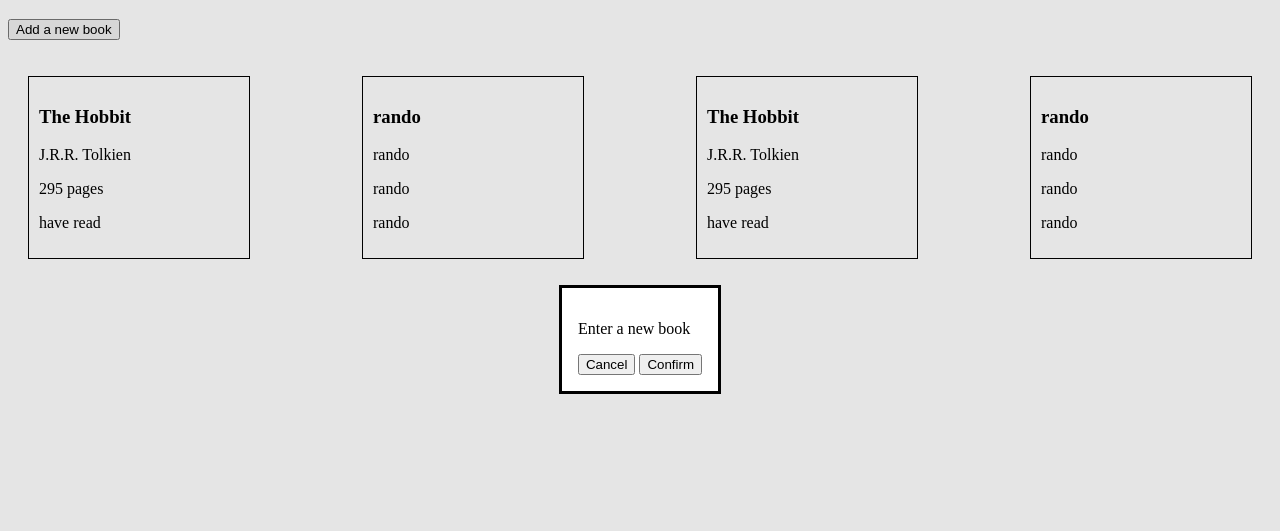
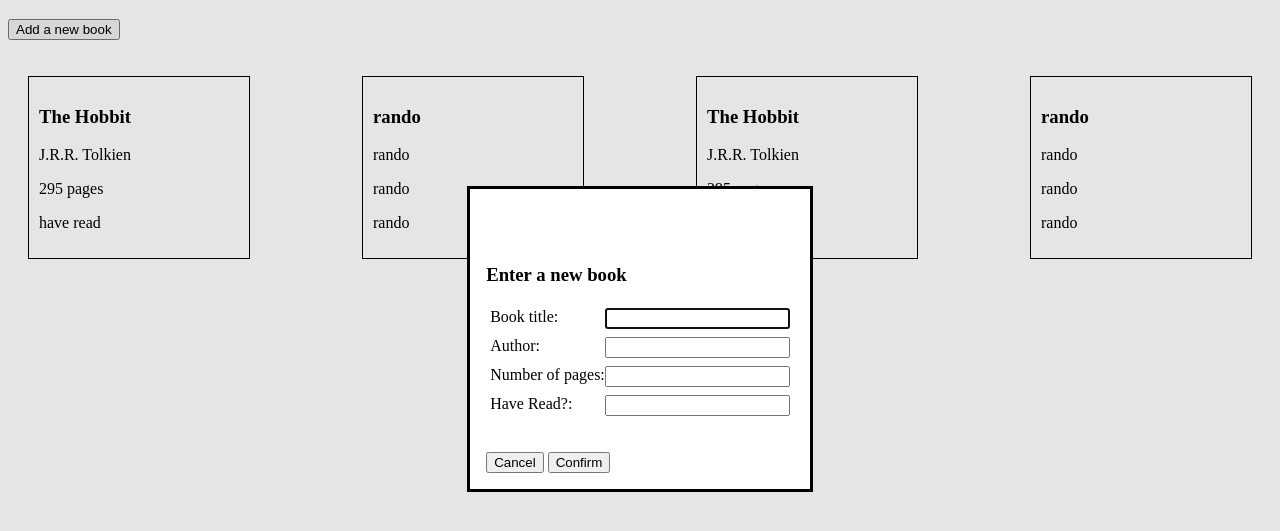
Before and after one commit to SalamanderCtesiphon/anudda-library-project, a plain HTML site: page index.html in a window 1280 px wide. Both pictures are taken after a click on the button "Add a new book". Shown: the part 61-592 px from the top of the page. Drawn offline with Linux system fonts and the light colour scheme.

Commit message:
created a form to add new books to the library using a pop up modal for the ux

```diff
--- a/index.html
+++ b/index.html
@@ -14,7 +14,25 @@
       <form>
         <p>
           <label>
+            <h3>
             Enter a new book
+            </h3>
+          </label>
+          <label>
+            Book title:
+            <input name="bookTitle" autocomplete="bookTitle" />
+          </label>
+          <label>
+            Author:
+          <input name="bookAuthor" autocomplete="bookAuthor" />
+          </label>
+          <label>
+            Number of pages:
+          <input name="bookPages" autocomplete="bookPages" />
+          </label>
+          <label>
+            Have Read?:
+          <input name="haveRead" autocomplete="haveRead" />
           </label>
         </p>
         <div>
--- a/style.css
+++ b/style.css
@@ -9,3 +9,15 @@
   padding: 10px;
   margin: 20px;
 }
+
+form {
+  display: flex;
+  flex-direction: column;
+  aligh-items: flex-start;
+}
+
+label {
+  display: flex;
+  justify-content: space-between;
+  margin: 4px;
+}
```
